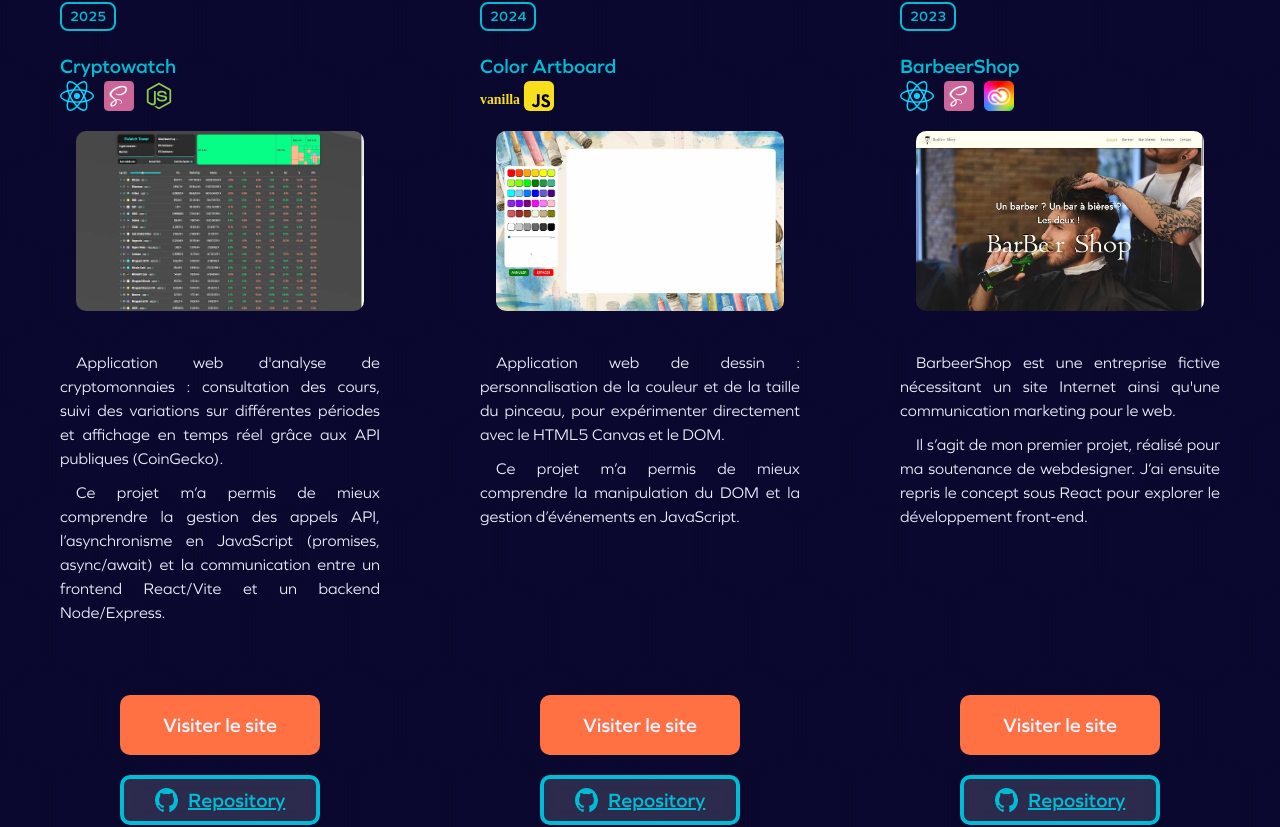
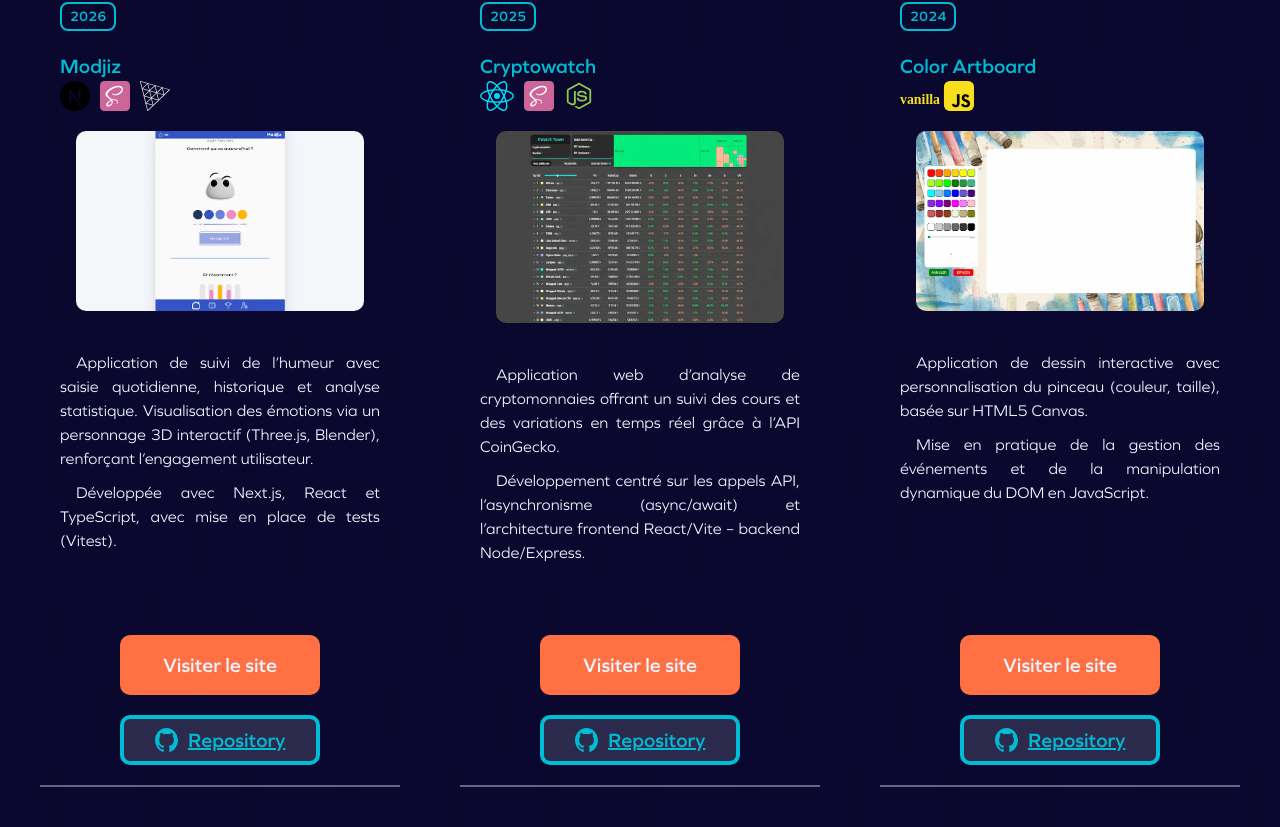
Before and after one commit to PYXHD/Portfolio, a React (Vite) app: page / in a window 1280 px wide. Shown: the part 1013-1840 px from the top of the page. Built offline with nearby package versions, Linux system fonts and the light colour scheme.

Commit message:
add Modjiz project

```diff
--- a/src/components/Artboard.jsx
+++ b/src/components/Artboard.jsx
@@ -18,13 +18,12 @@ function Artboard() {
       </div>
       <div className="project_textInner">
         <p className="project_text">
-          Application web de dessin : personnalisation de la couleur et de la
-          taille du pinceau, pour expérimenter directement avec le HTML5 Canvas
-          et le DOM.
+          Application de dessin interactive avec personnalisation du pinceau
+          (couleur, taille), basée sur HTML5 Canvas.
         </p>
         <p className="project_text">
-          Ce projet m’a permis de mieux comprendre la manipulation du DOM et la
-          gestion d’événements en JavaScript.
+          Mise en pratique de la gestion des événements et de la manipulation
+          dynamique du DOM en JavaScript.
         </p>
       </div>
       <div className="project_btnInner">
--- a/src/components/Barbeershop.jsx
+++ b/src/components/Barbeershop.jsx
@@ -22,13 +22,12 @@ function Barbeershop() {
       </div>
       <div className="project_textInner">
         <p className="project_text">
-          BarbeerShop est une entreprise fictive nécessitant un site Internet
-          ainsi qu'une communication marketing pour le web.
+          Création de BarbeerShop, une marque fictive, avec conception d’un site
+          web et d’une communication digitale associée.
         </p>
         <p className="project_text">
-          Il s’agit de mon premier projet, réalisé pour ma soutenance de
-          webdesigner. J’ai ensuite repris le concept sous React pour explorer
-          le développement front-end.
+          Projet initial de formation, ensuite refactorisé avec React pour
+          approfondir mes compétences en développement front-end.
         </p>
       </div>
       <div className="project_btnInner">
--- a/src/components/Cryptowatch.jsx
+++ b/src/components/Cryptowatch.jsx
@@ -22,14 +22,12 @@ function Cryptowatch() {
       </div>
       <div className="project_textInner">
         <p className="project_text">
-          Application web d'analyse de cryptomonnaies : consultation des cours,
-          suivi des variations sur différentes périodes et affichage en temps
-          réel grâce aux API publiques (CoinGecko).
+          Application web d’analyse de cryptomonnaies offrant un suivi des cours
+          et des variations en temps réel grâce à l’API CoinGecko.
         </p>
         <p className="project_text">
-          Ce projet m’a permis de mieux comprendre la gestion des appels API,
-          l’asynchronisme en JavaScript (promises, async/await) et la
-          communication entre un frontend React/Vite et un backend Node/Express.
+          Développement centré sur les appels API, l’asynchronisme (async/await)
+          et l’architecture frontend React/Vite – backend Node/Express.
         </p>
       </div>
       <div className="project_btnInner">
--- /dev/null
+++ b/src/components/Modjiz.jsx
@@ -0,0 +1,56 @@
+import iconNext from "../assets/icons/stack_next.svg";
+import iconSass from "../assets/icons/stack_sass.svg";
+import iconThree from "../assets/icons/stack_three.svg";
+import blueGithub from "../assets/icons/med_blueGithub.svg";
+
+import modjizPic from "../assets/images/modjiz.webp";
+
+function Modjiz() {
+  return (
+    <div className="project">
+      <div className="project_description">
+        <div className="project_date">2026</div>
+        <div className="project_titleInner">
+          <h3 className="project_title">Modjiz</h3>
+          <div className="project_icons">
+            <img src={iconNext} alt="Next Icon" />
+            <img src={iconSass} alt="Sass Icon" />
+            <img src={iconThree} alt="Three Icon" />
+          </div>
+        </div>
+        <img className="project_img" src={modjizPic} alt="Modjiz" />
+      </div>
+      <div className="project_textInner">
+        <p className="project_text">
+          Application de suivi de l’humeur avec saisie quotidienne, historique
+          et analyse statistique. Visualisation des émotions via un personnage
+          3D interactif (Three.js, Blender), renforçant l’engagement
+          utilisateur.
+        </p>
+        <p className="project_text">
+          Développée avec Next.js, React et TypeScript, avec mise en place de
+          tests (Vitest).
+        </p>
+      </div>
+      <div className="project_btnInner">
+        <a
+          className="project_redBtn"
+          href="https://modjiz.vercel.app/"
+          target="_blank"
+        >
+          Visiter le site
+        </a>
+        <a
+          href="https://github.com/PYXHD/Modjiz"
+          target="_blank"
+          className="project_blueBtn"
+        >
+          <img src={blueGithub} alt="Github Icon" />
+          <div>Repository</div>
+        </a>
+      </div>
+    </div>
+  );
+}
+
+export default Modjiz;
--- a/src/components/Projects.jsx
+++ b/src/components/Projects.jsx
@@ -1,6 +1,7 @@
 import Artboard from "./Artboard";
-import Barbeershop from "./Barbeershop";
+// import Barbeershop from "./Barbeershop";
 import Cryptowatch from "./Cryptowatch";
+import Modjiz from "./Modjiz";
 
 function Projects() {
   return (
@@ -8,9 +9,9 @@ function Projects() {
       <div className="projects_spacer top"></div>
       <h2 className="projects_title">Mes Projets</h2>
       <div className="projects_inner">
+        <Modjiz />
         <Cryptowatch />
         <Artboard />
-        <Barbeershop />
       </div>
       <div className="projects_spacer bottom"></div>
     </section>
```
Also changed, not shown: src/assets/images/cryptowatch.webp, src/assets/images/modjiz.webp (added).
